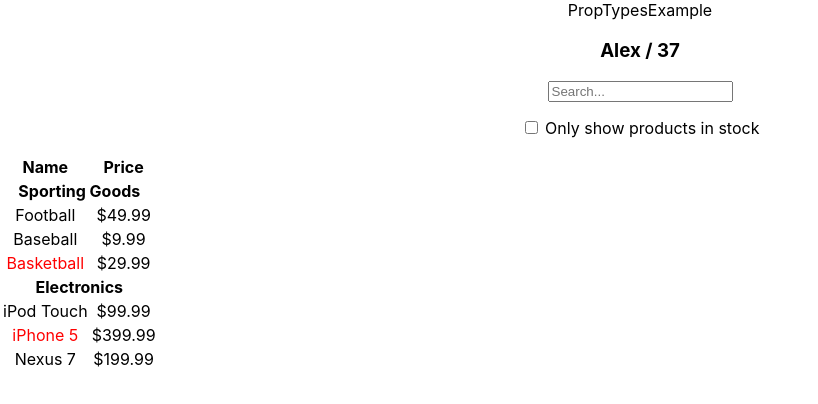
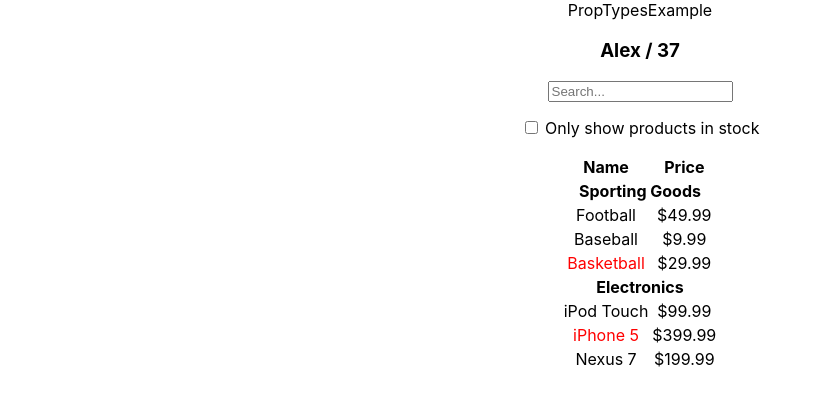
Before and after one commit to Saoa35/fifth-react-lesson, a React (Create React App) app: page / in a window 1280 px wide. Shown: the top 404 px of the page, without its empty margins (0-818 px from the left). Built offline with nearby package versions, Linux system fonts and the light colour scheme.

Commit message:
+ consts @ metods

```diff
--- a/src/components/FiltarableProductTable/index.js
+++ b/src/components/FiltarableProductTable/index.js
@@ -34,10 +34,19 @@ class ProductCategoryRow extends React.Component {
 
   class ProductTable extends React.Component {
     render() {
+      const filterText = this.props.filterText;
+      const inStockOnly = this.props.inStockOnly;
+
       const rows = [];
       let lastCategory = null;
 
       this.props.products.forEach((product) => {
+        if (product.name.indexOf(filterText) === -1) {
+          return;
+        }
+        if (inStockOnly && !product.stocked) {
+          return;
+        }
         if (product.category !== lastCategory) {
           rows.push(
             <ProductCategoryRow
@@ -48,13 +57,14 @@ class ProductCategoryRow extends React.Component {
         rows.push(
           <ProductRow
             product={product}
-            key={product.name} />
+            key={product.name}
+          />
         );
         lastCategory = product.category;
       });
 
       return (
-        <table>
+        <table style={{margin:'0 auto'}}>
           <thead>
             <tr>
               <th>Name</th>
@@ -68,12 +78,35 @@ class ProductCategoryRow extends React.Component {
   }
 
   class SearchBar extends React.Component {
+    constructor(props) {
+      super(props);
+      this.handleFilterTextChange = this.handleFilterTextChange.bind(this);
+      this.handleInStockChange = this.handleInStockChange.bind(this);
+    }
+
+    handleFilterTextChange(e) {
+      this.props.onFilterTextChange(e.target.value);
+    }
+
+    handleInStockChange(e) {
+      this.props.onInStockChange(e.target.checked);
+    }
+
     render() {
       return (
         <form>
-          <input type="text" placeholder="Search..." />
+          <input
+            type="text"
+            placeholder="Search..."
+            value={this.props.filterText}
+            onChange={this.handleFilterTextChange}
+          />
           <p>
-            <input type="checkbox" />
+            <input
+              type="checkbox"
+              checked={this.props.inStockOnly}
+              onChange={this.handleInStockChange}
+            />
             {' '}
             Only show products in stock
           </p>
@@ -82,12 +115,44 @@ class ProductCategoryRow extends React.Component {
     }
   }
 
- export default class FilterableProductTable extends React.Component {
+  export default class FilterableProductTable extends React.Component {
+    constructor(props) {
+      super(props);
+      this.state = {
+        filterText: '',
+        inStockOnly: false
+      };
+
+      this.handleFilterTextChange = this.handleFilterTextChange.bind(this);
+      this.handleInStockChange = this.handleInStockChange.bind(this);
+    }
+
+    handleFilterTextChange(filterText) {
+      this.setState({
+        filterText: filterText
+      });
+    }
+
+    handleInStockChange(inStockOnly) {
+      this.setState({
+        inStockOnly: inStockOnly
+      })
+    }
+
     render() {
       return (
         <div>
-          <SearchBar />
-          <ProductTable products={this.props.products} />
+          <SearchBar
+            filterText={this.state.filterText}
+            inStockOnly={this.state.inStockOnly}
+            onFilterTextChange={this.handleFilterTextChange}
+            onInStockChange={this.handleInStockChange}
+          />
+          <ProductTable
+            products={this.props.products}
+            filterText={this.state.filterText}
+            inStockOnly={this.state.inStockOnly}
+          />
         </div>
       );
     }
```
